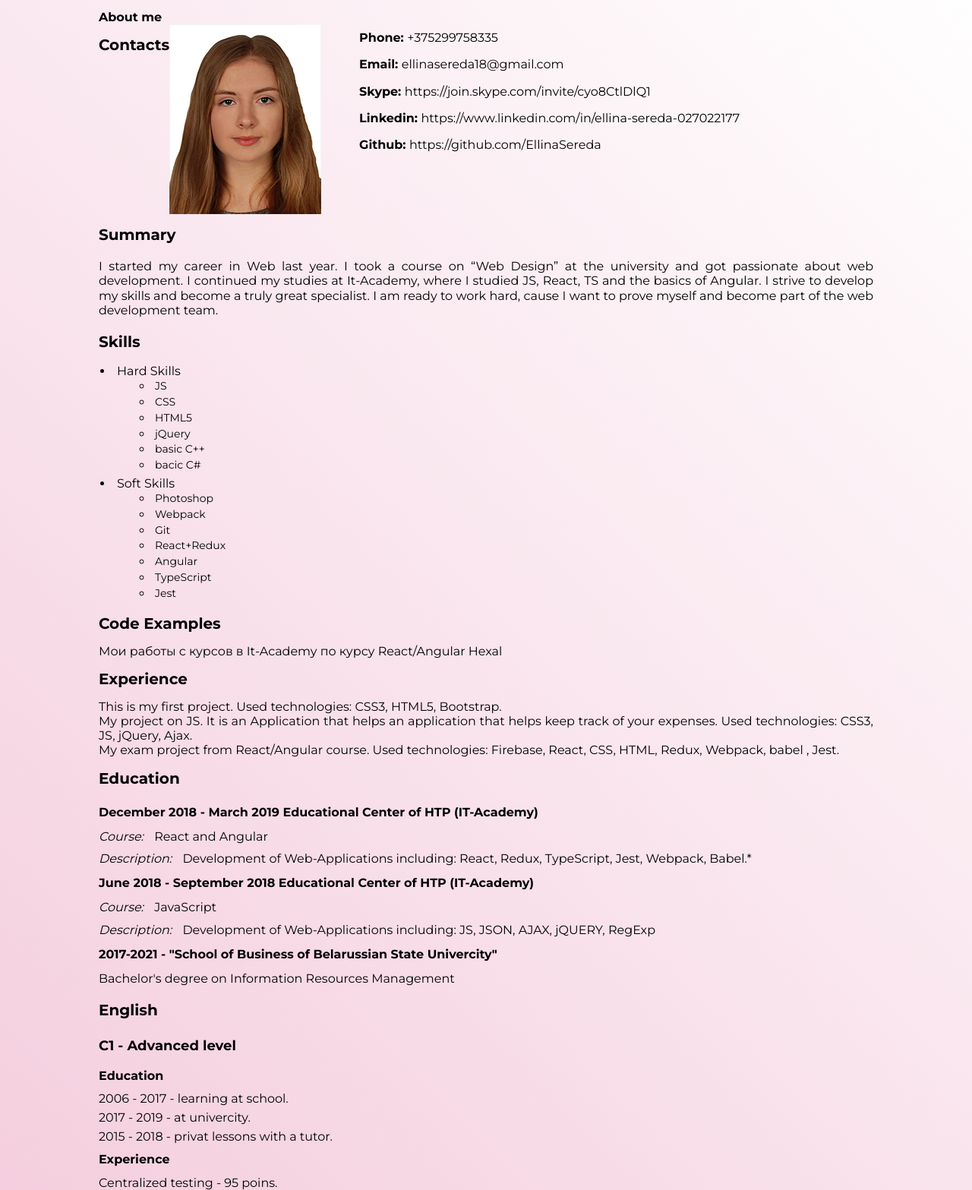
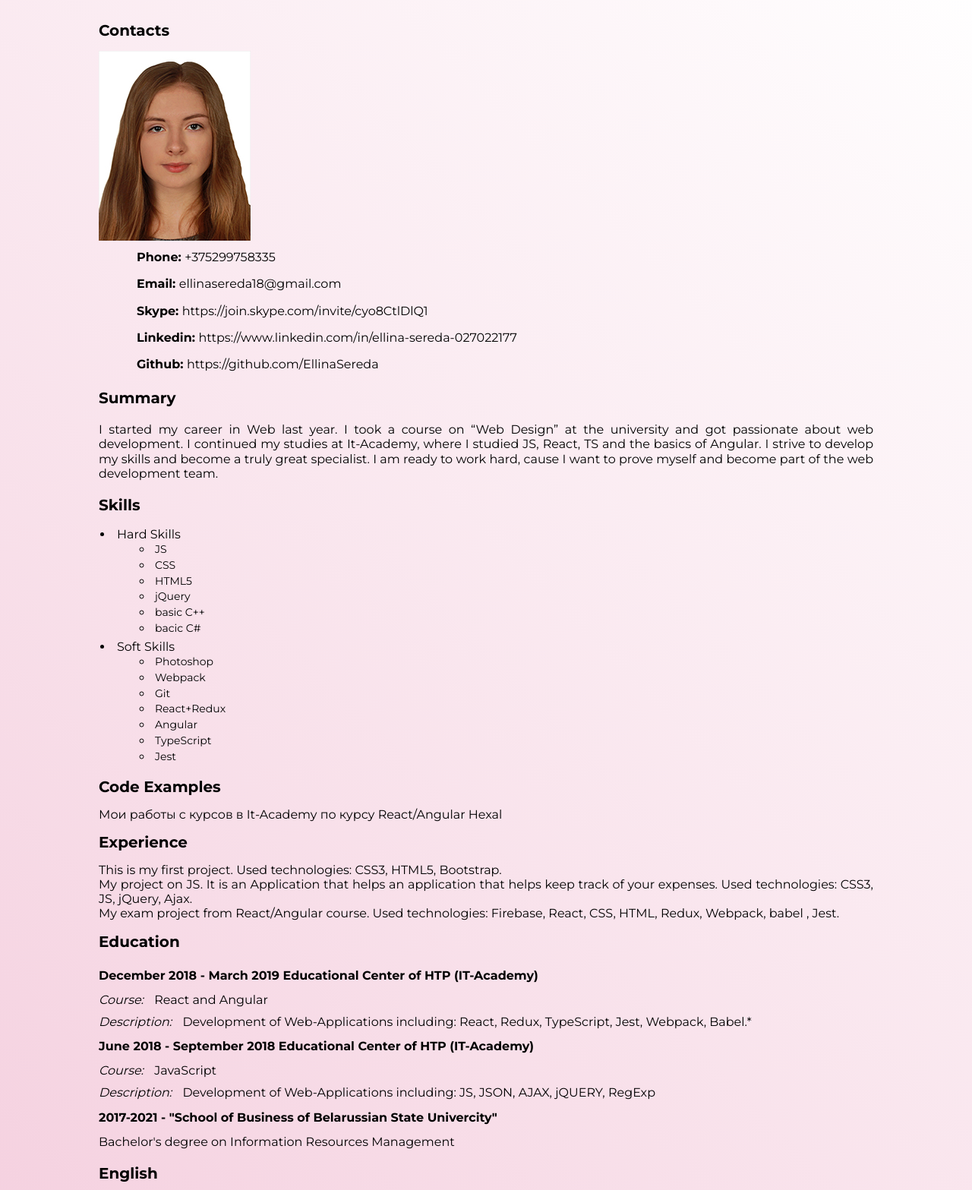
Before and after one commit to EllinaSereda/rsschool-2019Q1-cv, a plain HTML site: page index.html in a window 1280 px wide. Shown: the part 53-1620 px from the top of the page at 76% size. Drawn offline with Linux system fonts and the light colour scheme.

Commit message:
fix: change contacts article

```diff
--- a/index.html
+++ b/index.html
@@ -15,8 +15,6 @@
   </header>
   <main>
     <article class="contacts">
-      <h3>About me</h3>
-      <section>
       <h4>Contacts</h4>
       <img src="photo.jpg" alt="EllinaSereda" width="200" height="250">
       <ul>
@@ -26,7 +24,6 @@
         <li>Linkedin: <a href="https://www.linkedin.com/in/ellina-sereda-027022177">https://www.linkedin.com/in/ellina-sereda-027022177</a></li>
         <li>Github: <a href="https://github.com/EllinaSereda">https://github.com/EllinaSereda</a></li>
       </ul>
-      </section>
     </article>
     <article class="summary">
       <h4>Summary</h4>
@@ -96,7 +93,7 @@
         <ul>
           <li>2006 - 2017 - learning at school.</li>
           <li>2017 - 2019 - at univercity.</li>
-          <li>2015 - 2018 - privat lessons with a tutor.</li>
+          <li>2015 - 2018 - private lessons with a tutor.</li>
         </ul>
       </section>
       <section class="experience">
```
Lines whose indentation alone changed are shown as unchanged.
